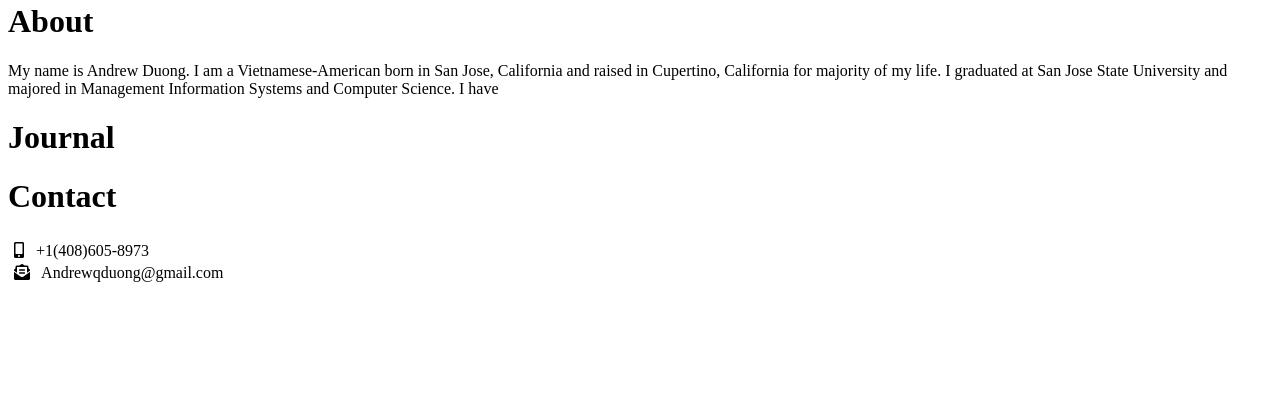
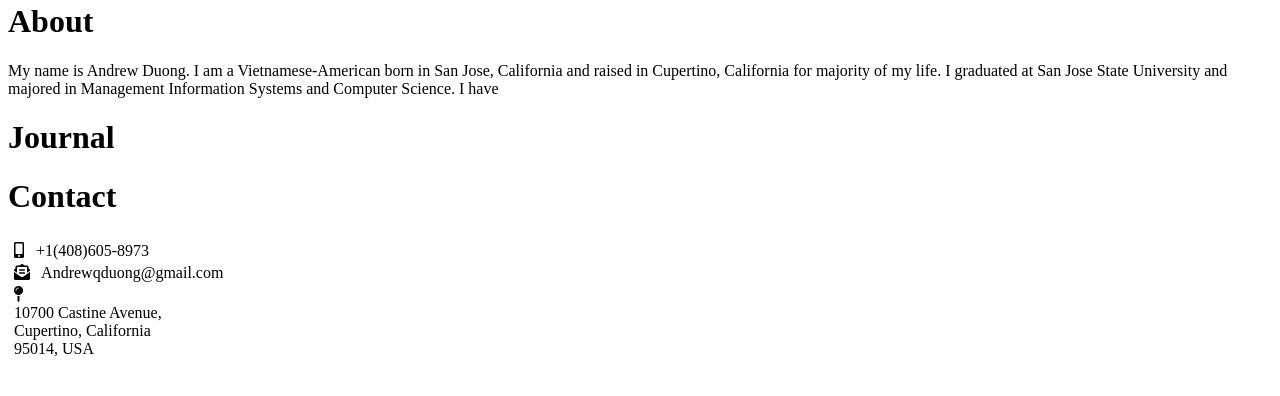
Before and after one commit to duongsters/updated-portfolio, a plain HTML site: page index.html in a window 1280 px wide. Shown: the part 278-674 px from the top of the page. Drawn offline with nearby package versions, Linux system fonts and the light colour scheme; files that its build step writes are made by us from their sources; files whose address does not match are found by name.

Commit message:
added my personal address within the contactTable tag

```diff
--- a/index.html
+++ b/index.html
@@ -98,6 +98,20 @@
                                 <tr>
                                     <td><i class="fas fa-envelope-open-text"></i> &nbsp; Andrewqduong@gmail.com</td>
                                 </tr>
+                                <tr>
+                                    <td><i class="fas fa-map-pin"></i>
+                                        <div id="myAddress">
+                                            10700 Castine Avenue,
+                                            <br>
+                                            Cupertino, California
+                                            <br>
+                                            95014, USA
+                                        </div>
+                                    </td>
+                                </tr>
+                                <td>
+
+                                </td>
 
                             </table>
                         </div>
```
